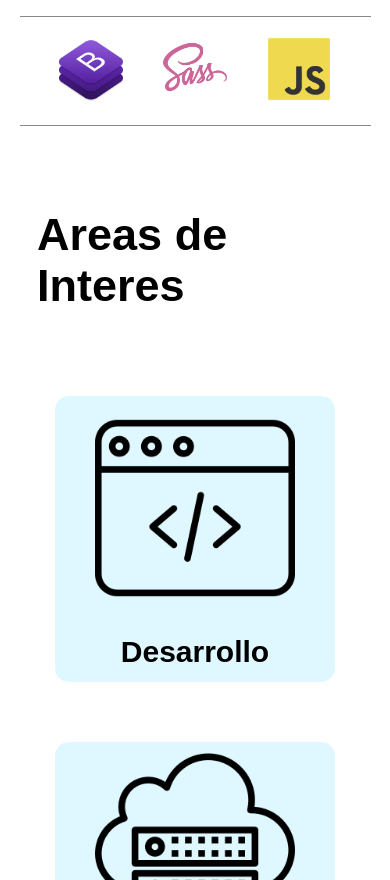
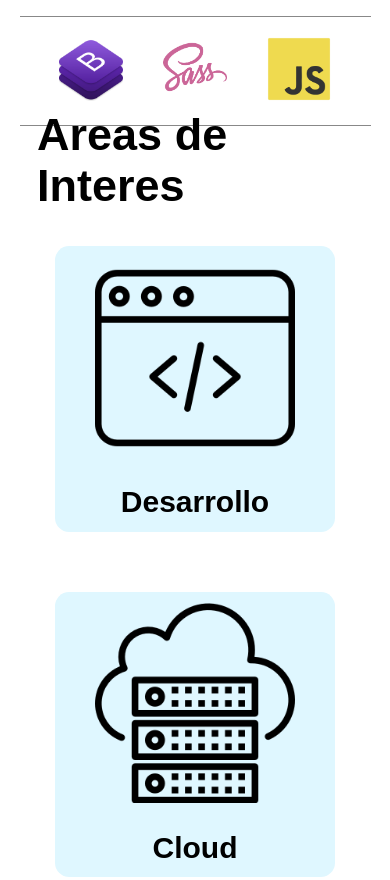
Before and after one commit to matiasfmart/rey, a plain HTML site: page index.html in a window 390 px wide. Shown: the part 3697-4577 px from the top of the page. Drawn offline with nearby package versions, Linux system fonts and the light colour scheme.

Commit message:
configure responsive

```diff
--- a/css/estilos.css
+++ b/css/estilos.css
@@ -531,10 +531,10 @@ a{
     .areasdeinteres__container{
         width: 80%;
         flex-direction: column;
-        margin: 50px auto;
+        margin: 0 auto;
     }
     .areasdeinteres{
-        margin: 250px auto;
+        margin: 150px auto;
     }
     .areasdeinteres h1{
         font-size: 45px;
@@ -607,6 +607,7 @@ a{
 @media (max-width: 768px){
     .contacto{
         width: 95%;
+        margin: 40px auto;
     }
     .contacto__container{
         display: inline-block;
```
